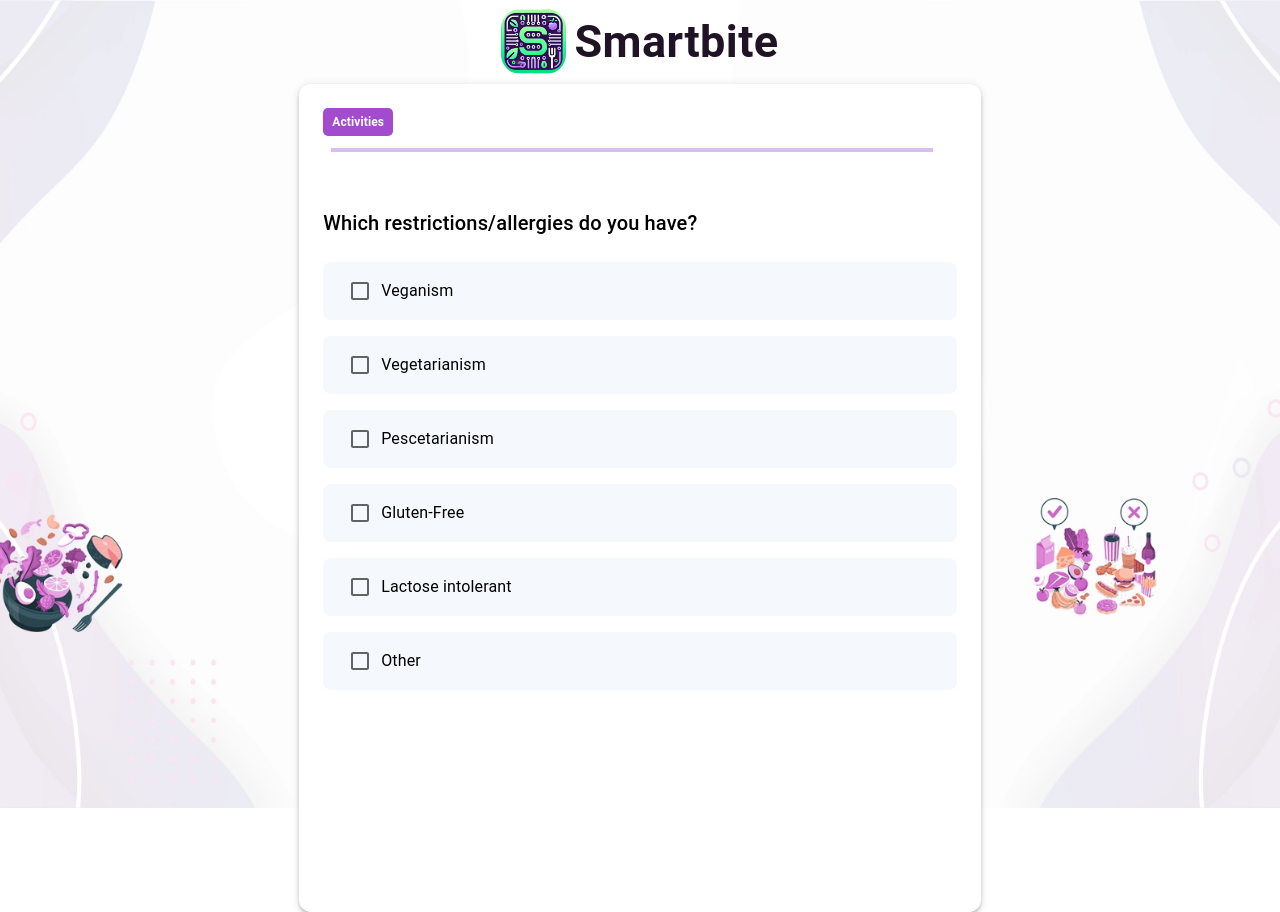
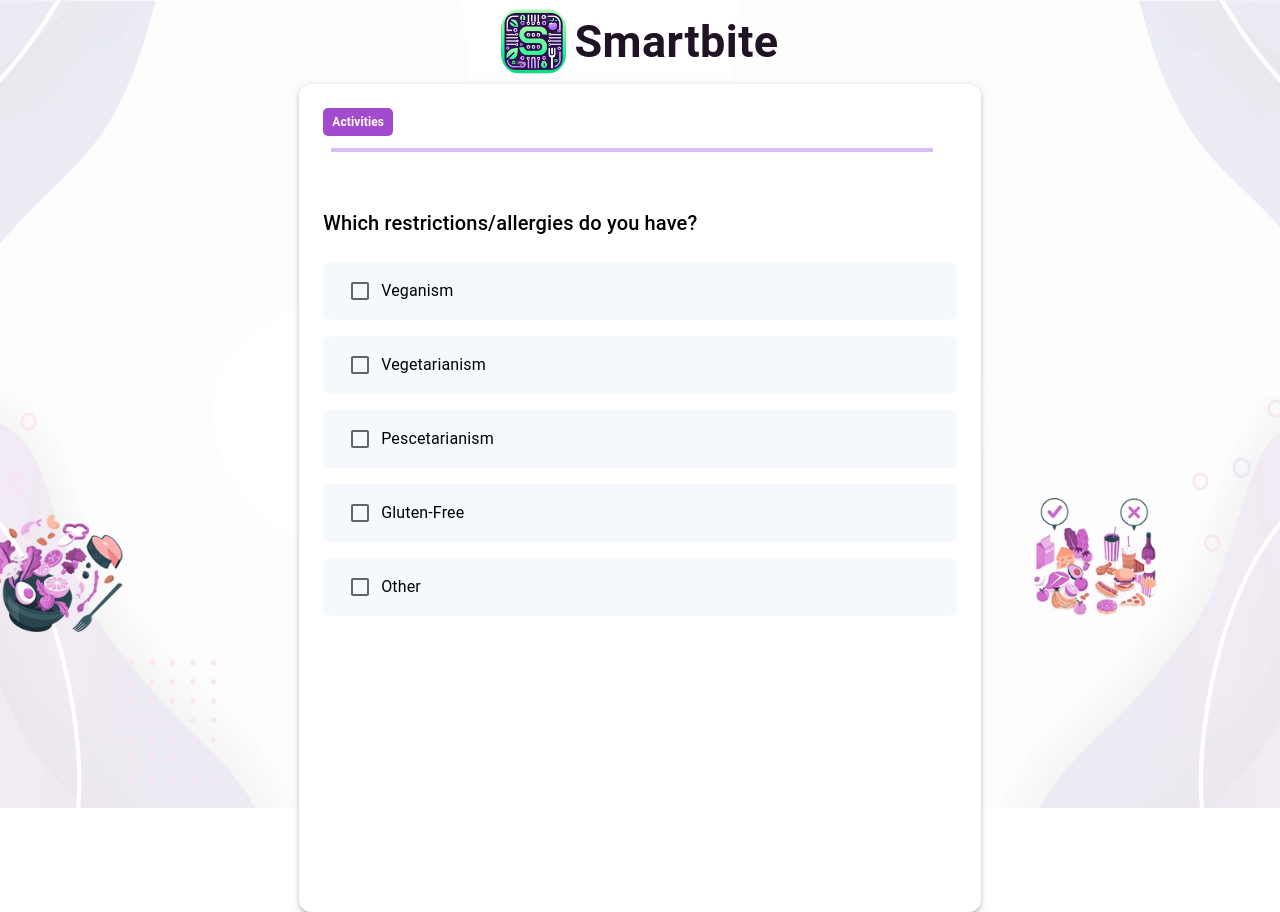
Before and after one commit to bilalmohamed1298/smartbite, a React (Vite) app: page /overall in a window 1280 px wide. Built offline with nearby package versions, Linux system fonts and the light colour scheme.

Commit message:
Update OverallQuestions.jsx

```diff
--- a/src/Components/FormComponents/OverallQuestions.jsx
+++ b/src/Components/FormComponents/OverallQuestions.jsx
@@ -25,7 +25,6 @@ const questions = [
       "Vegetarianism",
       "Pescetarianism",
       "Gluten-Free",
-      "Lactose intolerant",
       "Other",
     ],
   },
```
